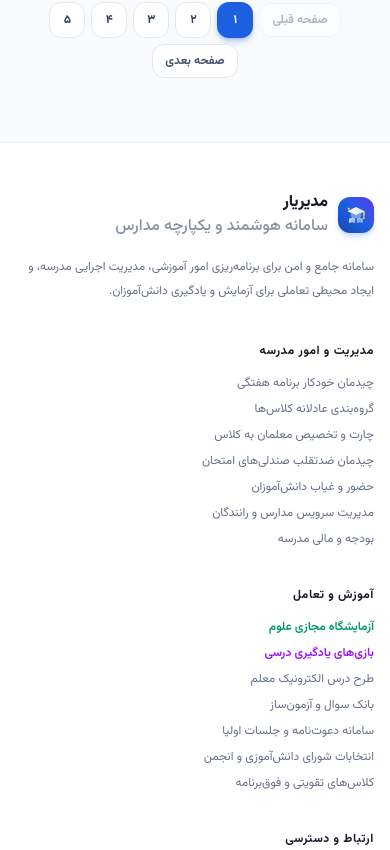
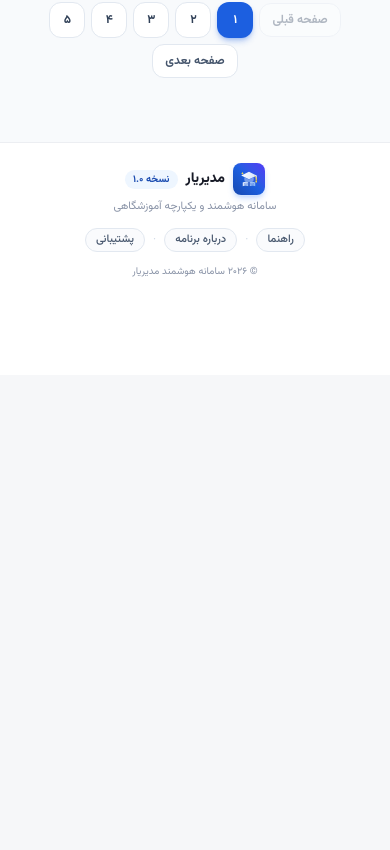
Before and after one commit to MHKarami97/school-manager, a Vue app: page /#/games in a window 390 px wide. Shown: the part 7694-8544 px from the top of the page. After the commit the page ends 8069 px from the top, so only its background shows below. Built offline with nearby package versions, Linux system fonts and the light colour scheme; no server answers.

Commit message:
perf: optimize pwa precache size and make mobile footer minimal app-style

```diff
--- a/src/components/UpdateToast.vue
+++ b/src/components/UpdateToast.vue
@@ -29,6 +29,9 @@ const { needRefresh, updateServiceWorker } = useRegisterSW({
         dismissed.value = false
       }
 
+      // Check immediately on registration
+      void registration.update().catch(() => {})
+
       // 2. Listen to state changes
       registration.addEventListener('updatefound', () => {
         const installingWorker = registration.installing
@@ -42,10 +45,10 @@ const { needRefresh, updateServiceWorker } = useRegisterSW({
         }
       })
 
-      // 3. Periodic update check every 60 seconds
+      // 3. Periodic update check every 30 seconds
       checkInterval = window.setInterval(() => {
         void registration.update().catch(() => {})
-      }, 60 * 1000)
+      }, 30 * 1000)
     }
   },
   onRegisterError(error) {
@@ -70,11 +73,25 @@ function onVisibilityChange(): void {
   }
 }
 
-onMounted(() => {
+onMounted(async () => {
   window.addEventListener('focus', checkForUpdate)
   document.addEventListener('visibilitychange', onVisibilityChange)
-  // Check after 2 seconds from startup
-  setTimeout(checkForUpdate, 2000)
+  setTimeout(checkForUpdate, 500)
+
+  // Direct check for existing waiting worker on mount
+  if ('serviceWorker' in navigator) {
+    try {
+      const reg = await navigator.serviceWorker.getRegistration()
+      if (reg) {
+        swRegistration = reg
+        if (reg.waiting) {
+          needRefresh.value = true
+          dismissed.value = false
+        }
+        void reg.update().catch(() => {})
+      }
+    } catch {}
+  }
 })
 
 onUnmounted(() => {
@@ -115,6 +132,7 @@ function dismiss(): void {
       class="fixed inset-x-0 bottom-20 z-50 flex justify-center px-3 pb-2 sm:bottom-4 sm:justify-end sm:px-6 sm:pb-0"
       role="status"
       aria-live="polite"
+      dir="rtl"
     >
       <div class="flex w-full max-w-sm items-center gap-3 rounded-2xl border border-brand-200 bg-white/95 p-3.5 shadow-2xl backdrop-blur-md dark:border-brand-500/30 dark:bg-ink-900/95 sm:max-w-md sm:p-4">
         <div class="relative flex h-10 w-10 shrink-0 items-center justify-center rounded-xl bg-brand-50 text-brand-600 dark:bg-brand-500/15 dark:text-brand-300">
@@ -130,7 +148,7 @@ function dismiss(): void {
         <div class="min-w-0 flex-1 text-right">
           <p class="text-xs font-bold text-ink-900 dark:text-white sm:text-sm">نسخه جدید مدیریار منتشر شد</p>
           <p class="mt-0.5 text-[11px] leading-5 text-ink-500 dark:text-ink-300 sm:text-xs">
-            جهت بارگذاری آخرین امکانات و بهبودها، به‌روزرسانی کنید.
+            جهت اعمال آخرین بهبودها و امکانات، به‌روزرسانی کنید.
           </p>
         </div>
 
@@ -138,7 +156,7 @@ function dismiss(): void {
           <button
             type="button"
             :disabled="isUpdating"
-            class="flex items-center gap-1 rounded-xl bg-brand-600 px-3 py-2 text-xs font-bold text-white shadow-sm shadow-brand-600/30 transition hover:bg-brand-700 active:scale-95 disabled:opacity-60"
+            class="flex items-center gap-1 rounded-xl bg-brand-600 px-3 py-2 text-xs font-bold text-white shadow-sm shadow-brand-600/30 transition hover:bg-brand-700 active:scale-95 disabled:opacity-60 cursor-pointer"
             @click="refreshApp"
           >
             <span v-if="isUpdating">در حال اعمال...</span>
@@ -147,9 +165,9 @@ function dismiss(): void {
 
           <button
             type="button"
-            class="flex h-8 w-8 items-center justify-center rounded-lg text-ink-400 transition hover:bg-ink-100 hover:text-ink-700 dark:text-ink-400 dark:hover:bg-ink-800 dark:hover:text-ink-100"
-            title="بستن موقت"
-            aria-label="بستن"
+            class="flex h-8 w-8 items-center justify-center rounded-lg text-ink-400 transition hover:bg-ink-100 hover:text-ink-700 dark:text-ink-400 dark:hover:bg-ink-800 dark:hover:text-ink-100 cursor-pointer"
+            title="بستن اعلان"
+            aria-label="بستن اعلان به‌روزرسانی"
             @click="dismiss"
           >
             <svg xmlns="http://www.w3.org/2000/svg" viewBox="0 0 24 24" fill="none" class="h-4 w-4">
@@ -167,6 +185,7 @@ function dismiss(): void {
 .slide-up-leave-active {
   transition: all 0.3s cubic-bezier(0.16, 1, 0.3, 1);
 }
+
 .slide-up-enter-from,
 .slide-up-leave-to {
   opacity: 0;
--- a/src/components/layout/AppFooter.vue
+++ b/src/components/layout/AppFooter.vue
@@ -6,7 +6,51 @@ const year = new Date().getFullYear()
 </script>
 
 <template>
-  <footer id="contact" class="border-t border-ink-100 bg-white pb-20 sm:pb-0 transition-colors dark:border-ink-800 dark:bg-ink-950">
+  <footer id="contact" class="border-t border-ink-100 bg-white transition-colors dark:border-ink-800 dark:bg-ink-950">
+    <!-- ۱. نمای اختصاصی اپلیکیشن برای موبایل (کاملاً مینیمال، سبک و حذف ظاهر وب‌سایتی سنتی برای نسخه APK) -->
+    <div class="block md:hidden px-4 py-5 pb-24 text-center">
+      <div class="flex items-center justify-center gap-2">
+        <AppLogo size="sm" />
+        <span class="text-sm font-extrabold text-ink-900 dark:text-white">مدیریار</span>
+        <span class="rounded-full bg-brand-50 px-2 py-0.5 text-[10px] font-bold text-brand-700 dark:bg-brand-950 dark:text-brand-300">
+          نسخه ۱.۰
+        </span>
+      </div>
+      <p class="mt-1 text-[11px] text-ink-400 dark:text-ink-400">
+        سامانه هوشمند و یکپارچه آموزشگاهی
+      </p>
+
+      <!-- پیوندهای دسترسی سریع مینیمال -->
+      <div class="mt-3 flex items-center justify-center gap-2 text-xs">
+        <RouterLink
+          to="/guide"
+          class="rounded-xl border border-slate-200 bg-slate-50/70 px-2.5 py-1 text-[11px] font-medium text-slate-600 hover:bg-slate-100 dark:border-ink-800 dark:bg-ink-900/60 dark:text-ink-300"
+        >
+          راهنما
+        </RouterLink>
+        <span class="text-slate-300 dark:text-ink-700">·</span>
+        <RouterLink
+          to="/about"
+          class="rounded-xl border border-slate-200 bg-slate-50/70 px-2.5 py-1 text-[11px] font-medium text-slate-600 hover:bg-slate-100 dark:border-ink-800 dark:bg-ink-900/60 dark:text-ink-300"
+        >
+          درباره برنامه
+        </RouterLink>
+        <span class="text-slate-300 dark:text-ink-700">·</span>
+        <RouterLink
+          to="/contact"
+          class="rounded-xl border border-slate-200 bg-slate-50/70 px-2.5 py-1 text-[11px] font-medium text-slate-600 hover:bg-slate-100 dark:border-ink-800 dark:bg-ink-900/60 dark:text-ink-300"
+        >
+          پشتیبانی
+        </RouterLink>
+      </div>
+
+      <div class="mt-3 text-[10px] text-ink-400 dark:text-ink-400">
+        © {{ year }} سامانه هوشمند مدیریار
+      </div>
+    </div>
+
+    <!-- ۲. نمای کامل دایرکتوری و ستون‌های پیوند برای نمایش در دسکتاپ و تبلت -->
+    <div class="hidden md:block">
       <div class="mx-auto max-w-6xl px-4 py-12 sm:px-6">
         <div class="grid gap-10 md:grid-cols-2 lg:grid-cols-4">
           <!-- ستون ۱: معرفی مدیریار -->
@@ -144,7 +188,7 @@ const year = new Date().getFullYear()
         </div>
       </div>
 
-    <!-- نوار پایین فوتر -->
+      <!-- نوار پایین فوتر دسکتاپ -->
       <div class="border-t border-ink-100 py-5 dark:border-ink-800">
         <div class="mx-auto flex max-w-6xl flex-col items-center justify-between gap-4 px-4 sm:flex-row sm:px-6">
           <p class="text-center text-xs text-ink-400 dark:text-ink-400 sm:text-right">
@@ -160,5 +204,6 @@ const year = new Date().getFullYear()
           </div>
         </div>
       </div>
+    </div>
   </footer>
 </template>
--- a/src/views/SettingsView.vue
+++ b/src/views/SettingsView.vue
@@ -99,7 +99,14 @@ async function triggerCheckUpdate(): Promise<void> {
       if (reg) {
         await reg.update()
         if (reg.waiting) {
-          updateStatus.value = 'نسخه جدید دریافت شد! جهت اعمال، صفحه را رفرش کنید.'
+          updateStatus.value = 'نسخه جدید آماده است! جهت اعمال، صفحه را بازنشانی کنید.'
+        } else if (reg.installing) {
+          updateStatus.value = 'در حال دریافت بسته به‌روزرسانی در پس‌زمینه...'
+          reg.installing.addEventListener('statechange', () => {
+            if (reg.installing?.state === 'installed') {
+              updateStatus.value = 'نسخه جدید دریافت شد! جهت اعمال، صفحه را بازنشانی کنید.'
+            }
+          })
         } else {
           updateStatus.value = 'شما در حال استفاده از آخرین نسخه پایدار هستید.'
         }
--- a/vite.config.ts
+++ b/vite.config.ts
@@ -35,8 +35,13 @@ export default defineConfig({
         ],
       },
       workbox: {
-        globPatterns: ["**/*.{js,css,html,ico,png,svg,webp,jpg,jpeg,avif,gif,woff,woff2,json,webmanifest}"],
-        globIgnores: ["**/downloads/**", "**/data/questions/**"],
+        globPatterns: ["**/*.{js,css,html,ico,png,svg,webp,jpg,jpeg,avif,gif,json,webmanifest}"],
+        globIgnores: [
+          "**/downloads/**",
+          "**/data/questions/**",
+          "**/chogan/**",
+          "**/fonts/webfonts/**",
+        ],
         runtimeCaching: [
           {
             urlPattern: ({ url }) => url.pathname.includes('/data/questions/'),
@@ -46,6 +51,37 @@ export default defineConfig({
               expiration: {
                 maxEntries: 30,
                 maxAgeSeconds: 30 * 24 * 60 * 60, // 30 days
+              },
+              cacheableResponse: {
+                statuses: [0, 200],
+              },
+            },
+          },
+          {
+            urlPattern: ({ url }) => url.pathname.includes('/chogan/'),
+            handler: 'CacheFirst',
+            options: {
+              cacheName: 'chogan-games-cache',
+              expiration: {
+                maxEntries: 200,
+                maxAgeSeconds: 60 * 24 * 60 * 60, // 60 days
+              },
+              cacheableResponse: {
+                statuses: [0, 200],
+              },
+            },
+          },
+          {
+            urlPattern: ({ url }) => url.pathname.includes('/fonts/'),
+            handler: 'CacheFirst',
+            options: {
+              cacheName: 'app-fonts-cache',
+              expiration: {
+                maxEntries: 20,
+                maxAgeSeconds: 365 * 24 * 60 * 60, // 1 year
+              },
+              cacheableResponse: {
+                statuses: [0, 200],
               },
             },
           },
```
Lines whose indentation alone changed are shown as unchanged.
